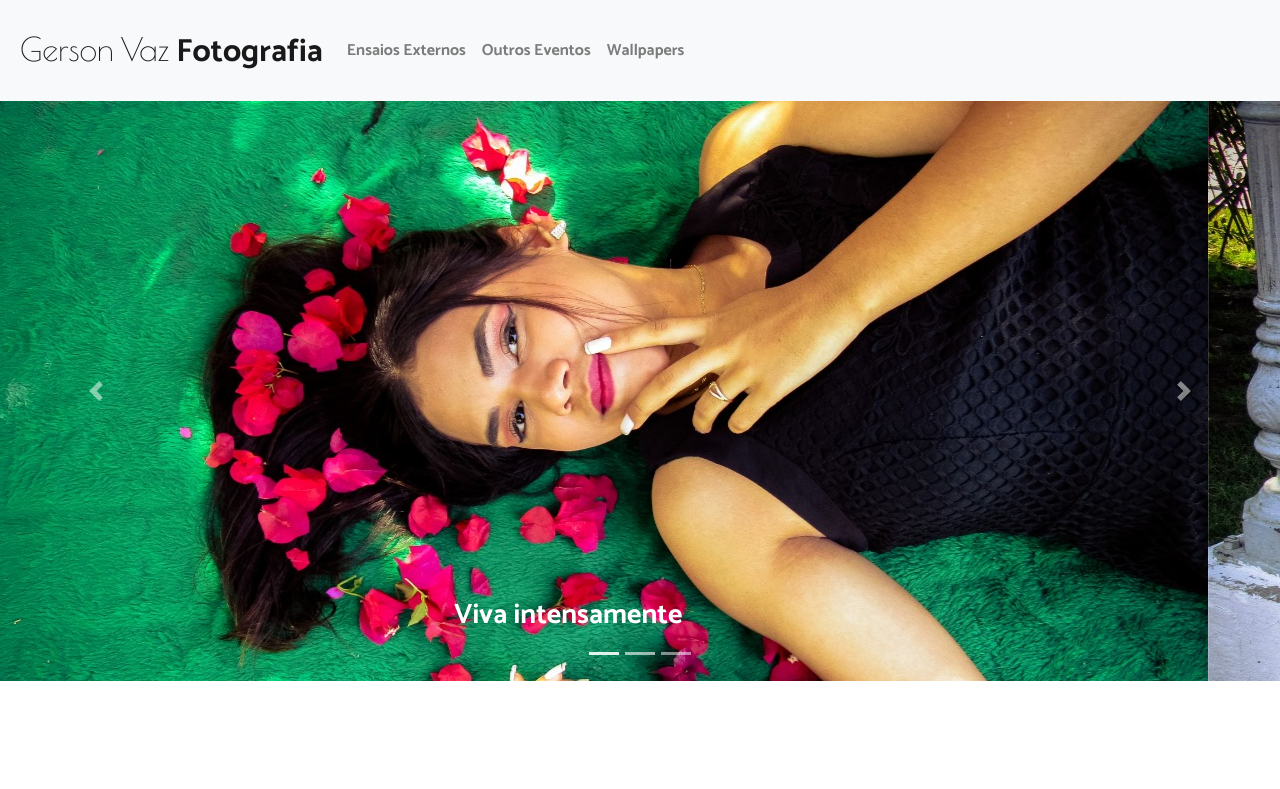
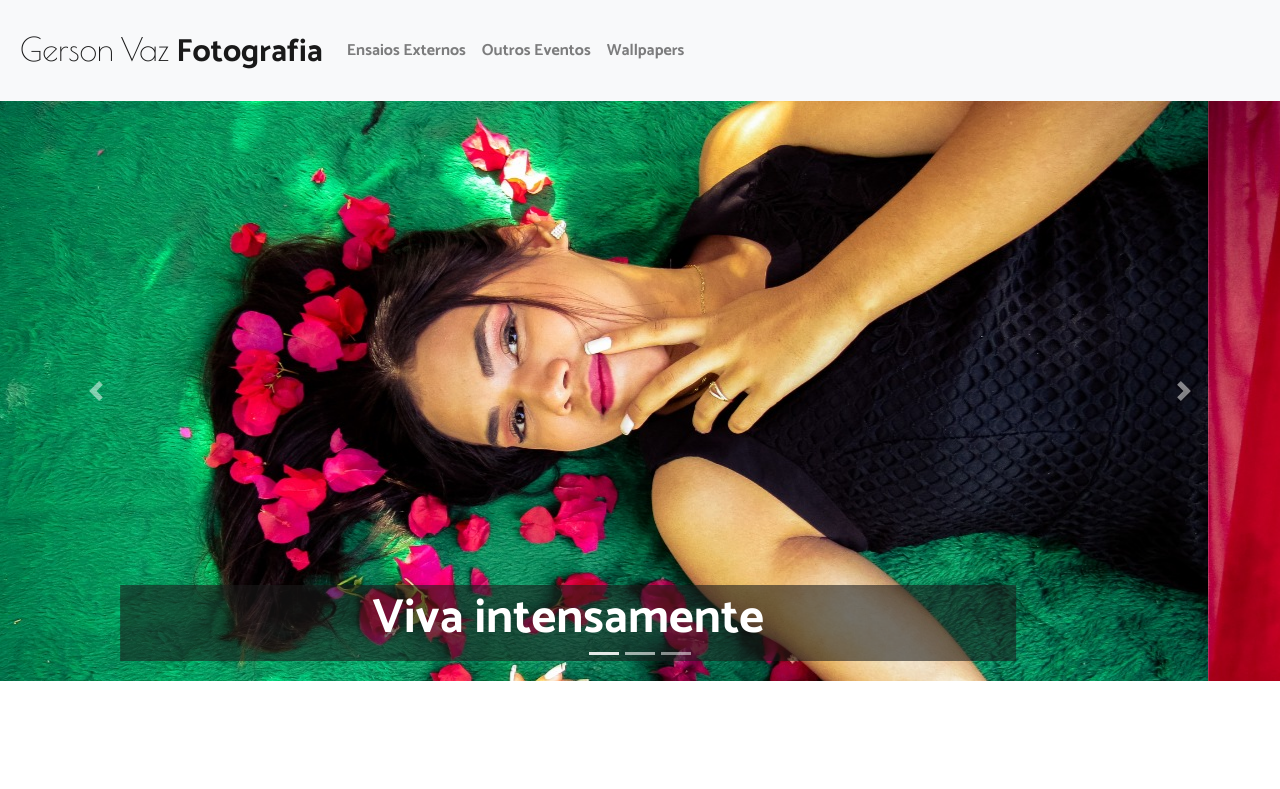
Before and after one commit to filipemelo2002/Photographer-Corner, a React (Create React App) app: page / in a window 1280 px wide. Shown: the top 789 px of the page. Built offline with nearby package versions, Linux system fonts and the light colour scheme.

Commit message:
Carousel's caption and sequence set

```diff
--- a/src/pages/home/carousel/index.js
+++ b/src/pages/home/carousel/index.js
@@ -3,6 +3,8 @@ import Carousel from 'react-bootstrap/Carousel'
 import img1 from './img/img1.jpeg'
 import img2 from './img/img2.jpeg'
 import img3 from './img/img3.jpeg'
+
+import './styles.css'
 export default function Caurousel(){
     return (
         <Carousel>
@@ -18,7 +20,7 @@ export default function Caurousel(){
                         fluid
                     />
                 </div>
-                <Carousel.Caption>
+                <Carousel.Caption className="captionItem">
                     <h3>Viva intensamente</h3>
                 </Carousel.Caption>
             </Carousel.Item>
@@ -34,7 +36,7 @@ export default function Caurousel(){
                         fluid
                     />
                 </div>
-                <Carousel.Caption>
+                <Carousel.Caption className="captionItem">
                     <h3>Eternize momentos</h3>
                 </Carousel.Caption>
             </Carousel.Item>
@@ -50,8 +52,7 @@ export default function Caurousel(){
                         fluid
                     />
                 </div>
-
-                <Carousel.Caption>
+                <Carousel.Caption className="captionItem">
                     <h3>Guarde as recordações</h3>
                 </Carousel.Caption>
             </Carousel.Item>
--- /dev/null
+++ b/src/pages/home/carousel/styles.css
@@ -0,0 +1,10 @@
+.captionItem{
+    padding: 5px;
+    background-color: #1a1a1a95;
+}
+
+@media (min-width:700px){
+    .captionItem>h3{
+        font-size: 3rem;
+    }
+}
```
Also changed, not shown: src/pages/home/carousel/img/img2.jpeg, src/pages/home/carousel/img/img3.jpeg.
